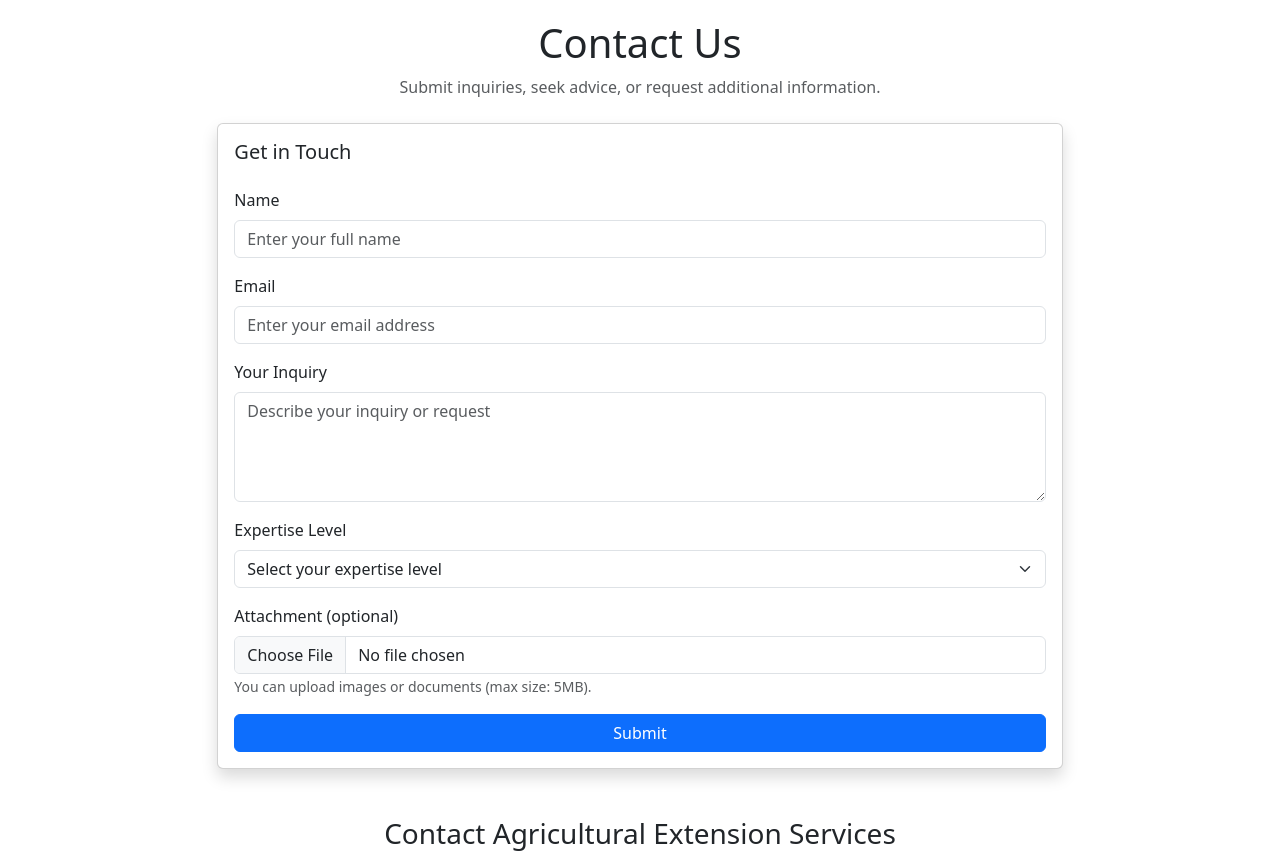
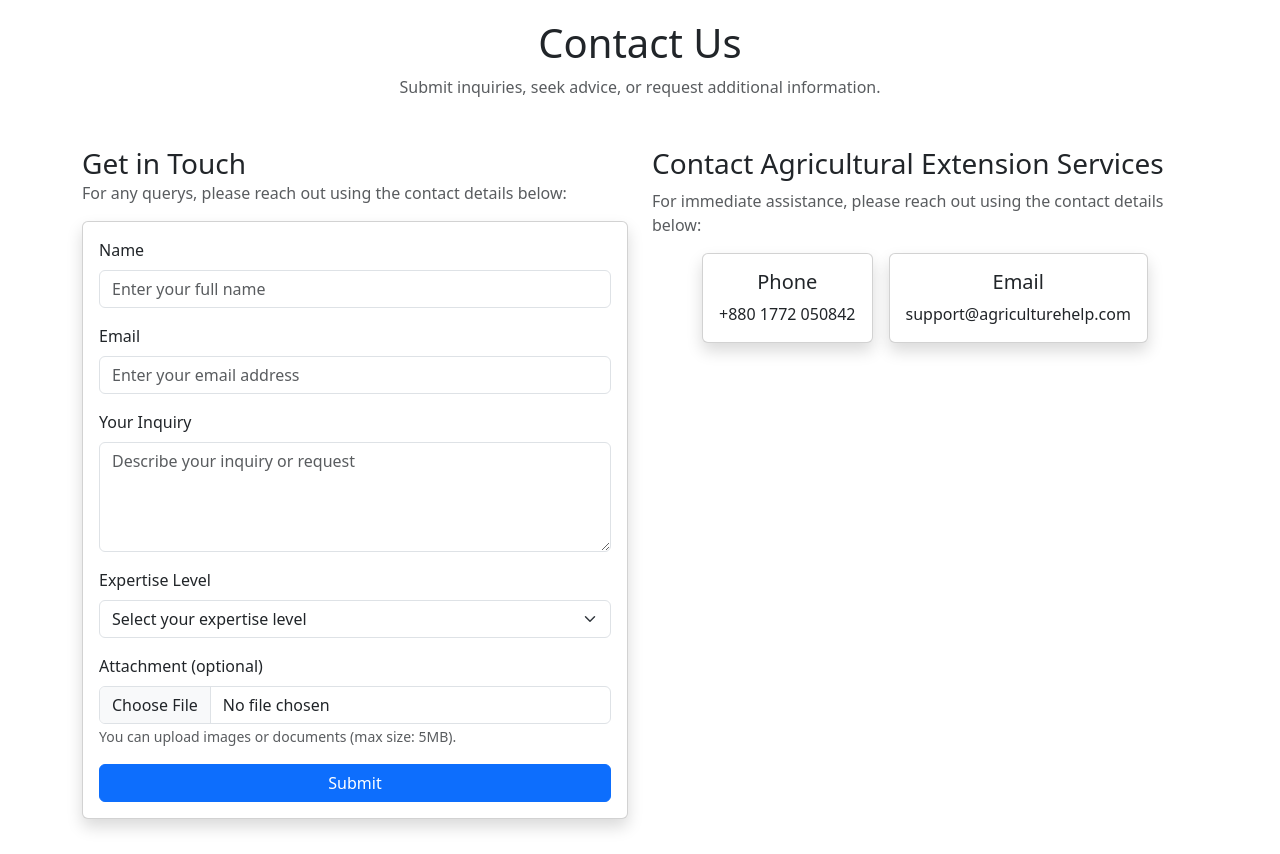
Before and after one commit to MehediAlam49/Agricultural-Information-Hub, a plain HTML site: page index.html in a window 1280 px wide. Shown: the part 5840-6694 px from the top of the page. Drawn offline with nearby package versions, Linux system fonts and the light colour scheme.

Commit message:
update content and alignment in contact us section

```diff
--- a/index.html
+++ b/index.html
@@ -111,7 +111,8 @@
                 <!-- Section Title -->
                 <div class="text-center mb-4">
                     <h1>Farming Guide</h1>
-                    <p class="text-muted">Explore sustainable practices, modern techniques, and expert insights for successful
+                    <p class="text-muted">Explore sustainable practices, modern techniques, and expert insights for
+                        successful
                         farming.</p>
                 </div>Guides</h2>
                 <div class="row">
@@ -493,17 +494,19 @@
                 <p class="text-muted">Submit inquiries, seek advice, or request additional information.</p>
             </div>
             <!-- Contact Form -->
-                <div class="row justify-content-center">
-                    <div class="col-lg-8">
+            <div class="container">
+                <div class="row">
+                    <div class="col-md-6">
+                        <h3 class="card-title mt-4">Get in Touch</h3>
+                        <p class="text-muted">For any querys, please reach out using the contact details below:</p>
                         <div class="card shadow">
                             <div class="card-body">
-                                <h5 class="card-title mb-4">Get in Touch</h5>
                                 <form action="/submit" method="POST" enctype="multipart/form-data">
                                     <!-- Name Field -->
                                     <div class="mb-3">
                                         <label for="name" class="form-label">Name</label>
-                                        <input type="text" class="form-control" id="name" name="name"
-                                            placeholder="Enter your full name" required>
+                                        <input type="text" class="form-control" id="name" name="name" placeholder="Enter your full name"
+                                            required>
                                     </div>
 
                                     <!-- Email Field -->
@@ -536,7 +539,8 @@
                                         <label for="attachment" class="form-label">Attachment (optional)</label>
                                         <input type="file" class="form-control" id="attachment" name="attachment"
                                             accept="image/*,application/pdf">
-                                        <small class="text-muted">You can upload images or documents (max size: 5MB).</small>
+                                        <small class="text-muted">You can upload images or documents (max size:
+                                            5MB).</small>
                                     </div>
 
                                     <!-- Submit Button -->
@@ -547,10 +551,9 @@
                             </div>
                         </div>
                     </div>
-                </div>
-
                     <!-- Direct Communication Section -->
-                <div class="mt-5 text-center">
+                    <div class="col-md-6">
+                        <div class="mt-4">
                             <h3>Contact Agricultural Extension Services</h3>
                             <p class="text-muted">For immediate assistance, please reach out using the contact details below:</p>
                             <div class="d-flex justify-content-center">
@@ -564,6 +567,9 @@
                                     <div class="card-body">
                                         <h5 class="card-title">Email</h5>
                                         <p class="card-text">support@agriculturehelp.com</p>
+                                    </div>
+                                </div>
+                            </div>
                         </div>
                     </div>
                 </div>
```
Lines whose indentation alone changed are shown as unchanged.
